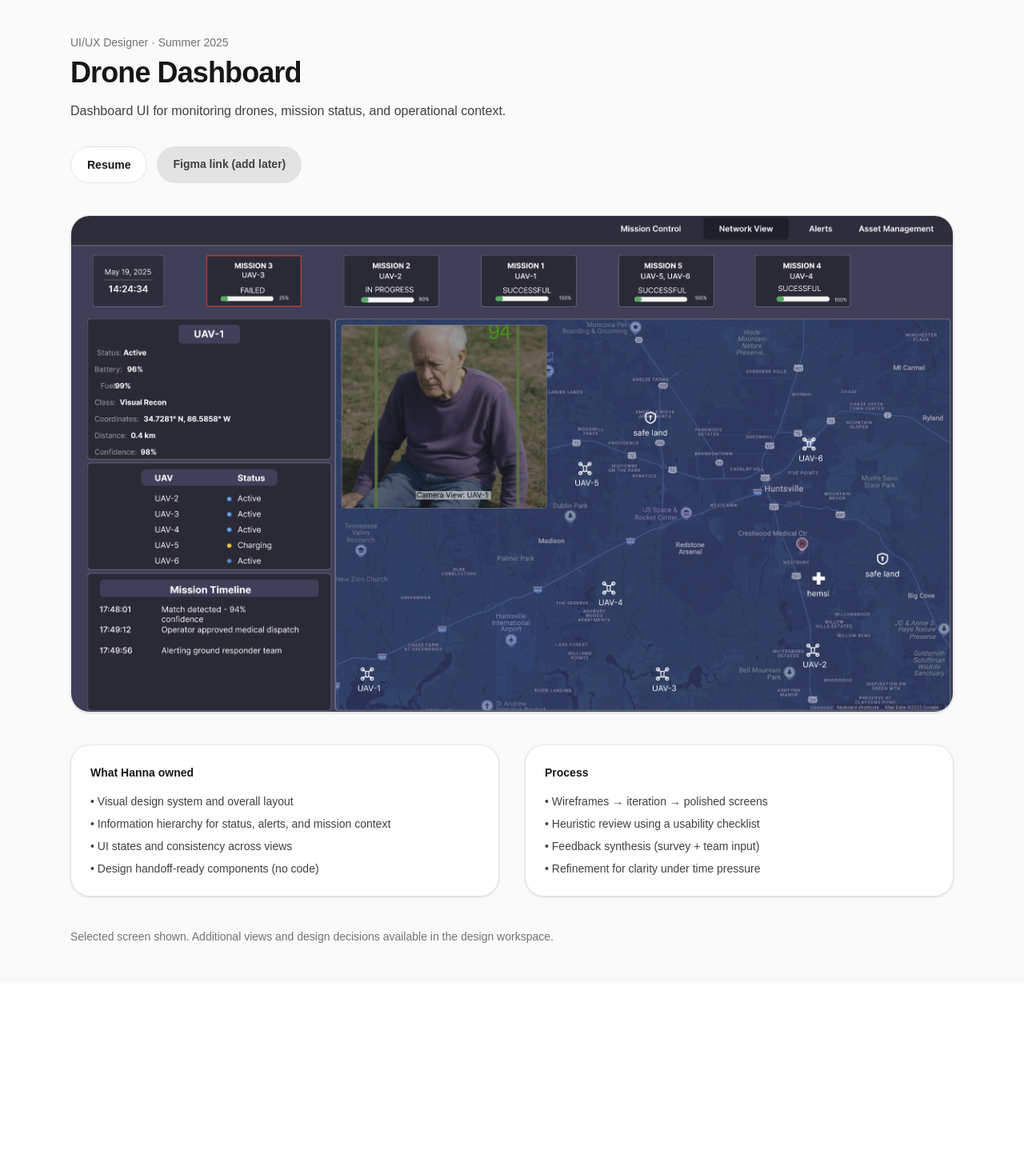
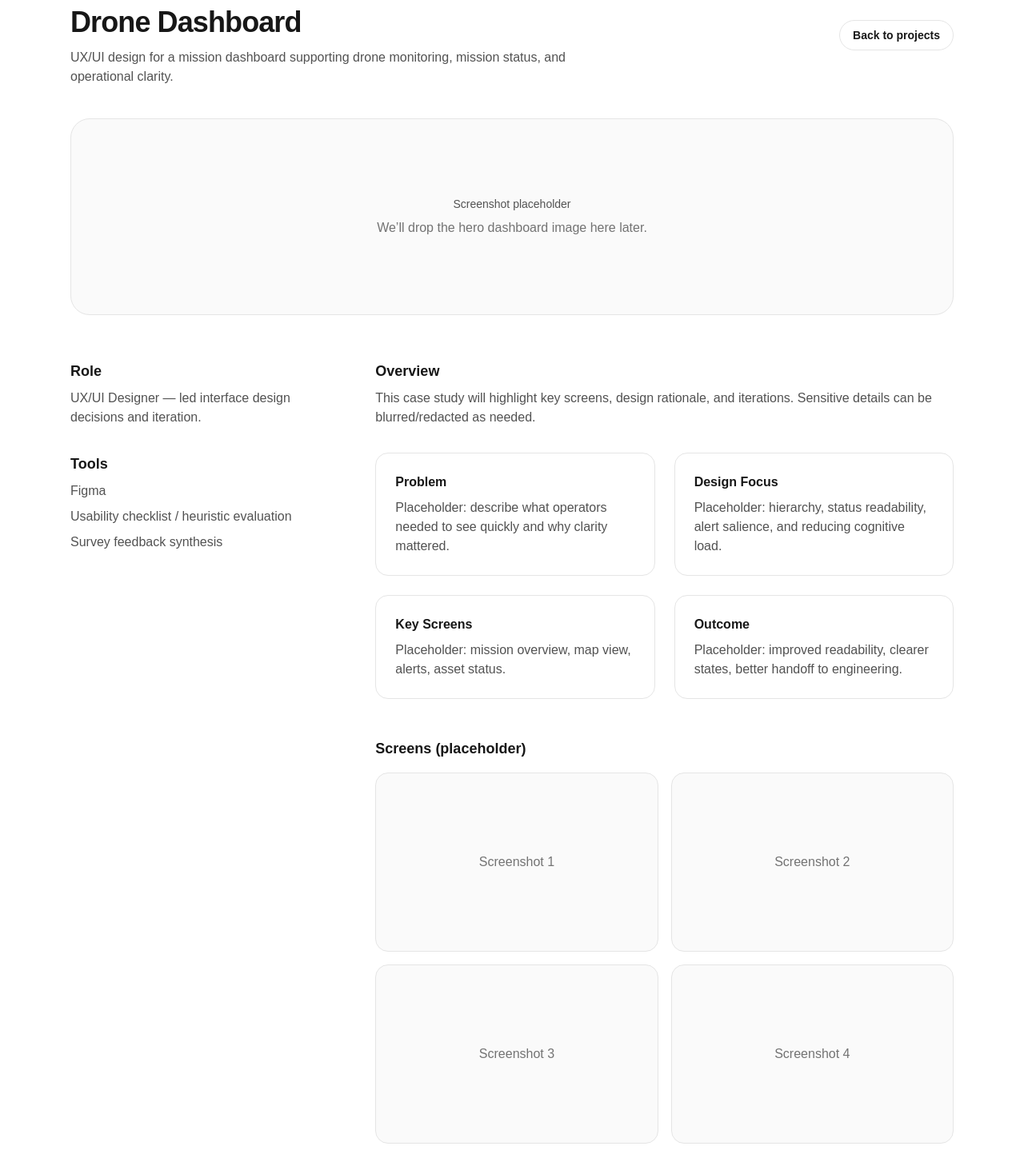
Before and after one commit to PufyBee/hanna-portfolio-, a Next.js app in the folder portfolio/: page /projects/drone-dashboard in a window 1280 px wide. Shown: the part 76-1544 px from the top of the page at 80% size. Before the commit the page ends 1305 px from the top, so only its background shows below. Built offline with nearby package versions, Linux system fonts and the light colour scheme.

Commit message:
fixed buttons

```diff
--- a/portfolio/src/app/projects/drone-dashboard/page.tsx
+++ b/portfolio/src/app/projects/drone-dashboard/page.tsx
@@ -1,79 +1,118 @@
-import Image from "next/image";
-import Navbar from "@/components/Navbar";
-import { site } from "@/content/site";
+import Link from "next/link";
 
 export default function DroneDashboardPage() {
-  const p = site.projects.find((x) => x.slug === "drone-dashboard")!;
+  return (
+    <main className="min-h-screen bg-white text-neutral-900">
+      <div className="mx-auto max-w-6xl px-6 py-14">
+        <div className="flex items-center justify-between gap-6">
+          <div>
+            <p className="text-sm font-medium text-neutral-600">Case Study</p>
+            <h1 className="mt-2 text-4xl font-semibold tracking-tight">
+              Drone Dashboard
+            </h1>
+            <p className="mt-3 max-w-2xl text-neutral-600">
+              UX/UI design for a mission dashboard supporting drone monitoring,
+              mission status, and operational clarity.
+            </p>
+          </div>
 
-  return (
-    <div className="min-h-screen bg-neutral-50 text-neutral-900">
-      <Navbar />
-
-      <main className="mx-auto max-w-6xl px-6 py-12">
-        <p className="text-sm font-medium text-neutral-500">
-          {p.role} · {p.timeframe}
-        </p>
-        <h1 className="mt-2 text-3xl font-semibold tracking-tight sm:text-4xl">
-          {p.title}
-        </h1>
-        <p className="mt-4 max-w-3xl text-neutral-700">{p.oneLiner}</p>
-
-        <div className="mt-8 flex flex-wrap gap-3">
-          <a
-            href="/resume.pdf"
-            className="rounded-full border border-neutral-200 bg-white px-5 py-3 text-sm font-semibold hover:bg-neutral-50"
+          <Link
+            href="/projects"
+            className="rounded-full border border-neutral-200 px-4 py-2 text-sm font-semibold text-neutral-900 hover:bg-neutral-50"
           >
-            Resume
-          </a>
-
-          {p.figmaUrl ? (
-            <a
-              href={p.figmaUrl}
-              target="_blank"
-              rel="noreferrer"
-              className="rounded-full bg-neutral-900 px-5 py-3 text-sm font-semibold text-white hover:bg-neutral-800"
-            >
-              View Figma workspace
-            </a>
-          ) : (
-            <span className="rounded-full bg-neutral-900/10 px-5 py-3 text-sm font-semibold text-neutral-700">
-              Figma link (add later)
-            </span>
-          )}
+            Back to projects
+          </Link>
         </div>
 
-        <div className="mt-10 overflow-hidden rounded-3xl border border-neutral-200 bg-white shadow-sm">
-          <div className="relative aspect-[16/9]">
-            <Image src={p.image} alt={`${p.title} screenshot`} fill className="object-cover" />
+        {/* Hero screenshot placeholder */}
+        <div className="mt-10 overflow-hidden rounded-3xl border border-neutral-200 bg-neutral-50">
+          <div className="grid place-items-center px-6 py-24">
+            <div className="text-center">
+              <p className="text-sm font-medium text-neutral-600">
+                Screenshot placeholder
+              </p>
+              <p className="mt-2 text-neutral-500">
+                We’ll drop the hero dashboard image here later.
+              </p>
+            </div>
           </div>
         </div>
 
-        <div className="mt-10 grid gap-8 md:grid-cols-2">
-          <section className="rounded-3xl border border-neutral-200 bg-white p-6 shadow-sm">
-            <h2 className="text-sm font-semibold text-neutral-900">What Hanna owned</h2>
-            <ul className="mt-4 space-y-2 text-sm text-neutral-700">
-              <li>• Visual design system and overall layout</li>
-              <li>• Information hierarchy for status, alerts, and mission context</li>
-              <li>• UI states and consistency across views</li>
-              <li>• Design handoff-ready components (no code)</li>
+        {/* Content blocks */}
+        <div className="mt-14 grid gap-10 md:grid-cols-3">
+          <section className="md:col-span-1">
+            <h2 className="text-lg font-semibold">Role</h2>
+            <p className="mt-2 text-neutral-600">
+              UX/UI Designer — led interface design decisions and iteration.
+            </p>
+
+            <h2 className="mt-8 text-lg font-semibold">Tools</h2>
+            <ul className="mt-2 space-y-2 text-neutral-600">
+              <li>Figma</li>
+              <li>Usability checklist / heuristic evaluation</li>
+              <li>Survey feedback synthesis</li>
             </ul>
           </section>
 
-          <section className="rounded-3xl border border-neutral-200 bg-white p-6 shadow-sm">
-            <h2 className="text-sm font-semibold text-neutral-900">Process</h2>
-            <ul className="mt-4 space-y-2 text-sm text-neutral-700">
-              <li>• Wireframes → iteration → polished screens</li>
-              <li>• Heuristic review using a usability checklist</li>
-              <li>• Feedback synthesis (survey + team input)</li>
-              <li>• Refinement for clarity under time pressure</li>
-            </ul>
+          <section className="md:col-span-2">
+            <h2 className="text-lg font-semibold">Overview</h2>
+            <p className="mt-2 text-neutral-600">
+              This case study will highlight key screens, design rationale, and
+              iterations. Sensitive details can be blurred/redacted as needed.
+            </p>
+
+            <div className="mt-8 grid gap-6 md:grid-cols-2">
+              <div className="rounded-2xl border border-neutral-200 bg-white p-6">
+                <h3 className="font-semibold">Problem</h3>
+                <p className="mt-2 text-neutral-600">
+                  Placeholder: describe what operators needed to see quickly and
+                  why clarity mattered.
+                </p>
+              </div>
+
+              <div className="rounded-2xl border border-neutral-200 bg-white p-6">
+                <h3 className="font-semibold">Design Focus</h3>
+                <p className="mt-2 text-neutral-600">
+                  Placeholder: hierarchy, status readability, alert salience,
+                  and reducing cognitive load.
+                </p>
+              </div>
+
+              <div className="rounded-2xl border border-neutral-200 bg-white p-6">
+                <h3 className="font-semibold">Key Screens</h3>
+                <p className="mt-2 text-neutral-600">
+                  Placeholder: mission overview, map view, alerts, asset status.
+                </p>
+              </div>
+
+              <div className="rounded-2xl border border-neutral-200 bg-white p-6">
+                <h3 className="font-semibold">Outcome</h3>
+                <p className="mt-2 text-neutral-600">
+                  Placeholder: improved readability, clearer states, better
+                  handoff to engineering.
+                </p>
+              </div>
+            </div>
+
+            {/* Gallery placeholders */}
+            <h2 className="mt-12 text-lg font-semibold">Screens (placeholder)</h2>
+            <div className="mt-4 grid gap-4 md:grid-cols-2">
+              <div className="h-56 rounded-2xl border border-neutral-200 bg-neutral-50 grid place-items-center text-neutral-500">
+                Screenshot 1
+              </div>
+              <div className="h-56 rounded-2xl border border-neutral-200 bg-neutral-50 grid place-items-center text-neutral-500">
+                Screenshot 2
+              </div>
+              <div className="h-56 rounded-2xl border border-neutral-200 bg-neutral-50 grid place-items-center text-neutral-500">
+                Screenshot 3
+              </div>
+              <div className="h-56 rounded-2xl border border-neutral-200 bg-neutral-50 grid place-items-center text-neutral-500">
+                Screenshot 4
+              </div>
+            </div>
           </section>
         </div>
-
-        <p className="mt-10 text-sm text-neutral-500">
-          Selected screen shown. Additional views and design decisions available in the design workspace.
-        </p>
-      </main>
-    </div>
+      </div>
+    </main>
   );
 }
--- a/portfolio/src/app/projects/sfm-dashboard/page.tsx
+++ b/portfolio/src/app/projects/sfm-dashboard/page.tsx
@@ -1,79 +1,119 @@
-import Image from "next/image";
-import Navbar from "@/components/Navbar";
-import { site } from "@/content/site";
+import Link from "next/link";
 
 export default function SFMDashboardPage() {
-  const p = site.projects.find((x) => x.slug === "sfm-dashboard")!;
+  return (
+    <main className="min-h-screen bg-white text-neutral-900">
+      <div className="mx-auto max-w-6xl px-6 py-14">
+        <div className="flex items-center justify-between gap-6">
+          <div>
+            <p className="text-sm font-medium text-neutral-600">Case Study</p>
+            <h1 className="mt-2 text-4xl font-semibold tracking-tight">
+              SFM Dashboard
+            </h1>
+            <p className="mt-3 max-w-2xl text-neutral-600">
+              UX/UI design supporting situational awareness, alerts, and system
+              health monitoring in complex operational environments.
+            </p>
+          </div>
 
-  return (
-    <div className="min-h-screen bg-neutral-50 text-neutral-900">
-      <Navbar />
-
-      <main className="mx-auto max-w-6xl px-6 py-12">
-        <p className="text-sm font-medium text-neutral-500">
-          {p.role} · {p.timeframe}
-        </p>
-        <h1 className="mt-2 text-3xl font-semibold tracking-tight sm:text-4xl">
-          {p.title}
-        </h1>
-        <p className="mt-4 max-w-3xl text-neutral-700">{p.oneLiner}</p>
-
-        <div className="mt-8 flex flex-wrap gap-3">
-          <a
-            href="/resume.pdf"
-            className="rounded-full border border-neutral-200 bg-white px-5 py-3 text-sm font-semibold hover:bg-neutral-50"
+          <Link
+            href="/projects"
+            className="rounded-full border border-neutral-200 px-4 py-2 text-sm font-semibold text-neutral-900 hover:bg-neutral-50"
           >
-            Resume
-          </a>
-
-          {p.figmaUrl ? (
-            <a
-              href={p.figmaUrl}
-              target="_blank"
-              rel="noreferrer"
-              className="rounded-full bg-neutral-900 px-5 py-3 text-sm font-semibold text-white hover:bg-neutral-800"
-            >
-              View Figma workspace
-            </a>
-          ) : (
-            <span className="rounded-full bg-neutral-900/10 px-5 py-3 text-sm font-semibold text-neutral-700">
-              Figma link (add later)
-            </span>
-          )}
+            Back to projects
+          </Link>
         </div>
 
-        <div className="mt-10 overflow-hidden rounded-3xl border border-neutral-200 bg-white shadow-sm">
-          <div className="relative aspect-[16/9]">
-            <Image src={p.image} alt={`${p.title} screenshot`} fill className="object-cover" />
+        {/* Hero screenshot placeholder */}
+        <div className="mt-10 overflow-hidden rounded-3xl border border-neutral-200 bg-neutral-50">
+          <div className="grid place-items-center px-6 py-24">
+            <div className="text-center">
+              <p className="text-sm font-medium text-neutral-600">
+                Screenshot placeholder
+              </p>
+              <p className="mt-2 text-neutral-500">
+                We’ll drop the hero dashboard image here later.
+              </p>
+            </div>
           </div>
         </div>
 
-        <div className="mt-10 grid gap-8 md:grid-cols-2">
-          <section className="rounded-3xl border border-neutral-200 bg-white p-6 shadow-sm">
-            <h2 className="text-sm font-semibold text-neutral-900">What Hanna owned</h2>
-            <ul className="mt-4 space-y-2 text-sm text-neutral-700">
-              <li>• UI layout and styling for dashboard clarity</li>
-              <li>• Components, variants, and visual consistency</li>
-              <li>• State-driven screens and navigation patterns</li>
-              <li>• Collaboration feedback loop (no code)</li>
+        {/* Content blocks */}
+        <div className="mt-14 grid gap-10 md:grid-cols-3">
+          <section className="md:col-span-1">
+            <h2 className="text-lg font-semibold">Role</h2>
+            <p className="mt-2 text-neutral-600">
+              UX/UI Designer — contributed core layout, components, and
+              interaction states.
+            </p>
+
+            <h2 className="mt-8 text-lg font-semibold">Tools</h2>
+            <ul className="mt-2 space-y-2 text-neutral-600">
+              <li>Figma</li>
+              <li>Heuristic evaluation</li>
+              <li>User feedback synthesis</li>
             </ul>
           </section>
 
-          <section className="rounded-3xl border border-neutral-200 bg-white p-6 shadow-sm">
-            <h2 className="text-sm font-semibold text-neutral-900">Process</h2>
-            <ul className="mt-4 space-y-2 text-sm text-neutral-700">
-              <li>• Wireframes and iterative refinement</li>
-              <li>• Heuristic evaluation + quick fixes</li>
-              <li>• Survey-informed design changes</li>
-              <li>• Documentation for handoff</li>
-            </ul>
+          <section className="md:col-span-2">
+            <h2 className="text-lg font-semibold">Overview</h2>
+            <p className="mt-2 text-neutral-600">
+              This case study will focus on information hierarchy, clear alert
+              severity, and consistent dashboard patterns.
+            </p>
+
+            <div className="mt-8 grid gap-6 md:grid-cols-2">
+              <div className="rounded-2xl border border-neutral-200 bg-white p-6">
+                <h3 className="font-semibold">Problem</h3>
+                <p className="mt-2 text-neutral-600">
+                  Placeholder: describe the operational context and what
+                  “success” looked like for users.
+                </p>
+              </div>
+
+              <div className="rounded-2xl border border-neutral-200 bg-white p-6">
+                <h3 className="font-semibold">Design Focus</h3>
+                <p className="mt-2 text-neutral-600">
+                  Placeholder: readability, consistent states, and fast scanning
+                  for high-priority items.
+                </p>
+              </div>
+
+              <div className="rounded-2xl border border-neutral-200 bg-white p-6">
+                <h3 className="font-semibold">Key Screens</h3>
+                <p className="mt-2 text-neutral-600">
+                  Placeholder: overview, alert views, health panels, tables.
+                </p>
+              </div>
+
+              <div className="rounded-2xl border border-neutral-200 bg-white p-6">
+                <h3 className="font-semibold">Outcome</h3>
+                <p className="mt-2 text-neutral-600">
+                  Placeholder: clearer navigation, stronger hierarchy, improved
+                  component reuse.
+                </p>
+              </div>
+            </div>
+
+            {/* Gallery placeholders */}
+            <h2 className="mt-12 text-lg font-semibold">Screens (placeholder)</h2>
+            <div className="mt-4 grid gap-4 md:grid-cols-2">
+              <div className="h-56 rounded-2xl border border-neutral-200 bg-neutral-50 grid place-items-center text-neutral-500">
+                Screenshot 1
+              </div>
+              <div className="h-56 rounded-2xl border border-neutral-200 bg-neutral-50 grid place-items-center text-neutral-500">
+                Screenshot 2
+              </div>
+              <div className="h-56 rounded-2xl border border-neutral-200 bg-neutral-50 grid place-items-center text-neutral-500">
+                Screenshot 3
+              </div>
+              <div className="h-56 rounded-2xl border border-neutral-200 bg-neutral-50 grid place-items-center text-neutral-500">
+                Screenshot 4
+              </div>
+            </div>
           </section>
         </div>
-
-        <p className="mt-10 text-sm text-neutral-500">
-          Selected screen shown. Additional views and design decisions available in the design workspace.
-        </p>
-      </main>
-    </div>
+      </div>
+    </main>
   );
 }
--- a/portfolio/src/content/site.ts
+++ b/portfolio/src/content/site.ts
@@ -9,7 +9,6 @@ export const site = {
   links: {
     email: "heb0018@uah.edu",
     linkedin: "https://www.linkedin.com/in/hannabarnes",
-    // We’re linking directly to /resume.pdf in Navbar, but keeping this here is fine too:
     resumeUrl: "/resume.pdf"
   },
   projects: [
```
Also changed, not shown: portfolio/src/app/page.tsx (+25 -6 lines), portfolio/src/app/projects/page.tsx (+110 -24 lines).
